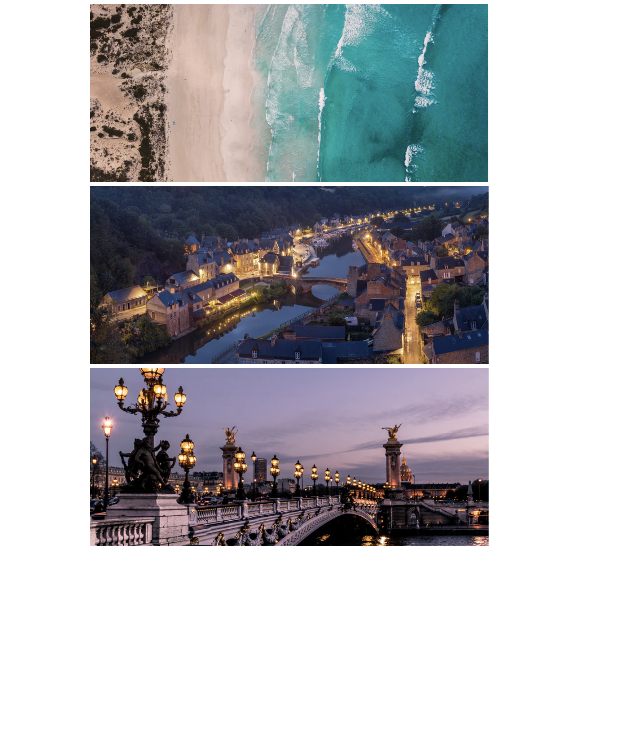
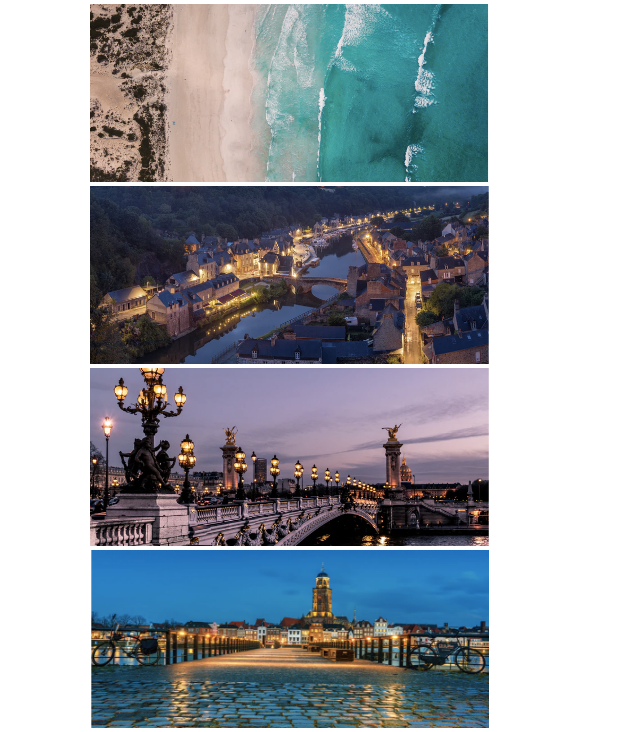
Before and after one commit to Vivek3553/TS-Project1, a plain HTML site: page index.html in a window 1280 px wide. Shown: the part 1258-1990 px from the top of the page, without its empty margins (0-640 px from the left). Before the commit the page ends 1808 px from the top, so only its background shows below. Drawn offline with Linux system fonts and the light colour scheme.

Commit message:
Second Commit

```diff
--- a/index.html
+++ b/index.html
@@ -60,6 +60,9 @@
             <div>
                 <img src="images/image-5.png " alt="">
             </div>
+            <div>
+                <img src="images/image-6.png " alt="">
+            </div>
         </div>
     </div>
 </body>
```
